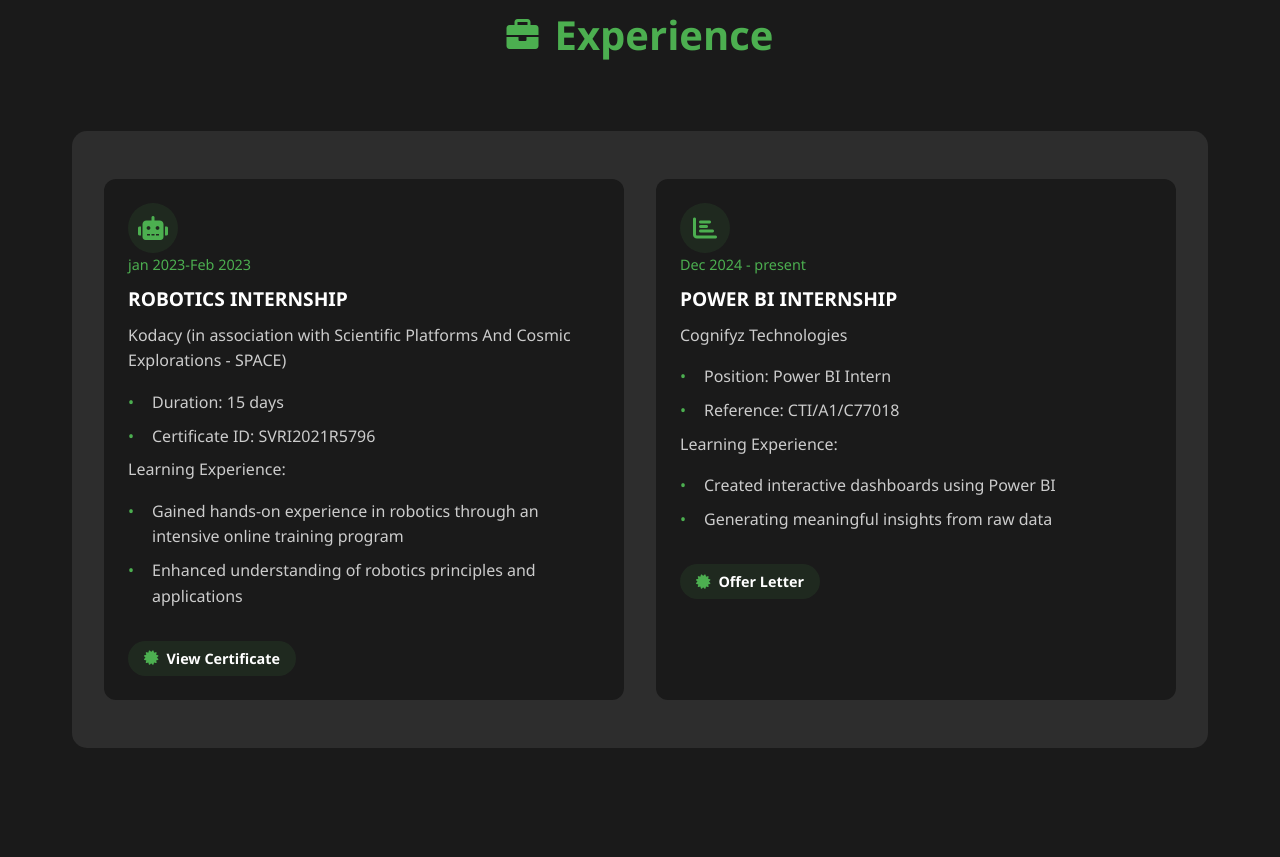
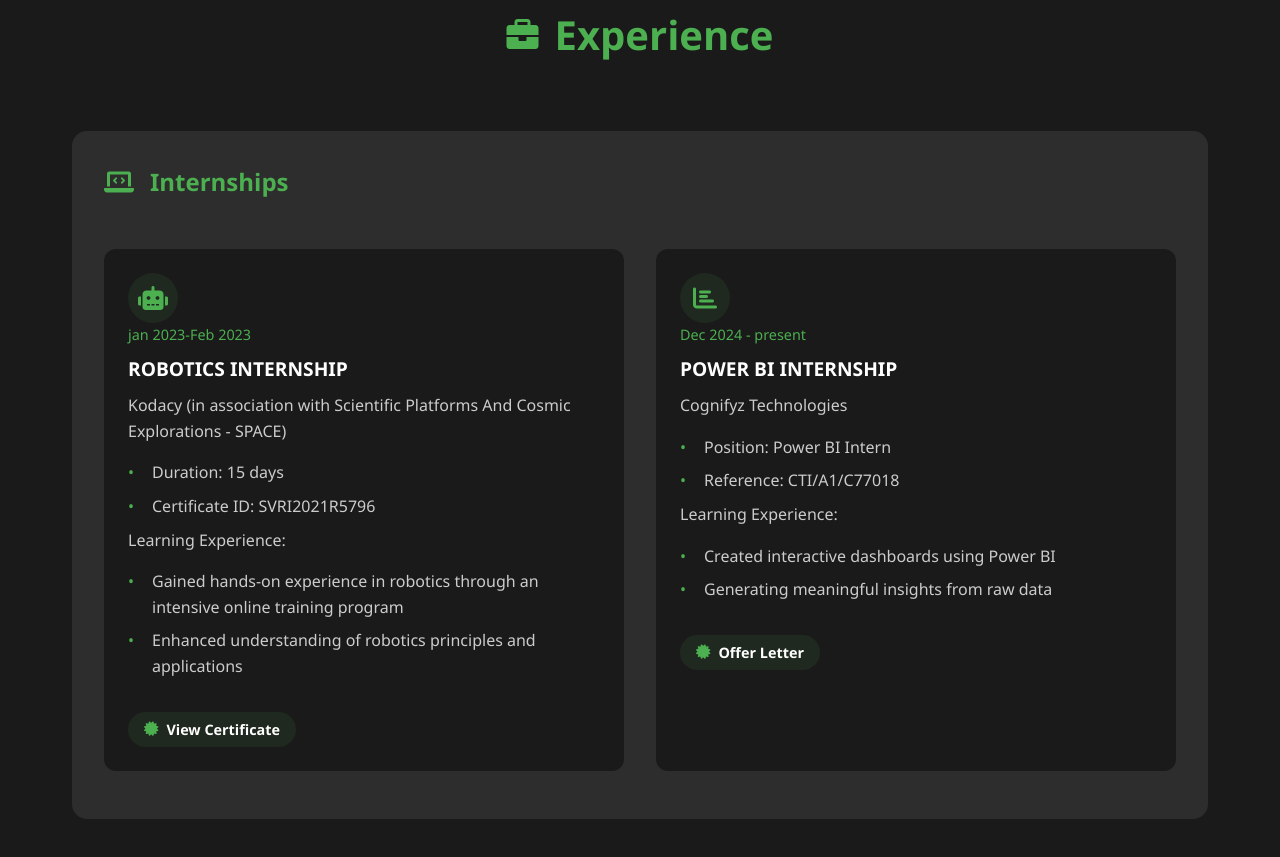
Before and after one commit to karthick0415/portfolio, a plain HTML site: page index.html in a window 1280 px wide. Shown: the part 2842-3699 px from the top of the page. Drawn offline with Linux system fonts and the light colour scheme.

Commit message:
Update index.html

```diff
--- a/index.html
+++ b/index.html
@@ -226,10 +226,10 @@
         <div class="experience-grid">
             <!-- Internships -->
             <div class="experience-category">
-                <!-- <h3 class="experience-subtitle">
+                <h3 class="experience-subtitle">
                     <i class="fas fa-laptop-code"></i>
                     Internships
-                </h3> -->
+                </h3>
                 <div class="education-cards">
                     <div class="experience-card">
                         <div class="experience-icon">
```
